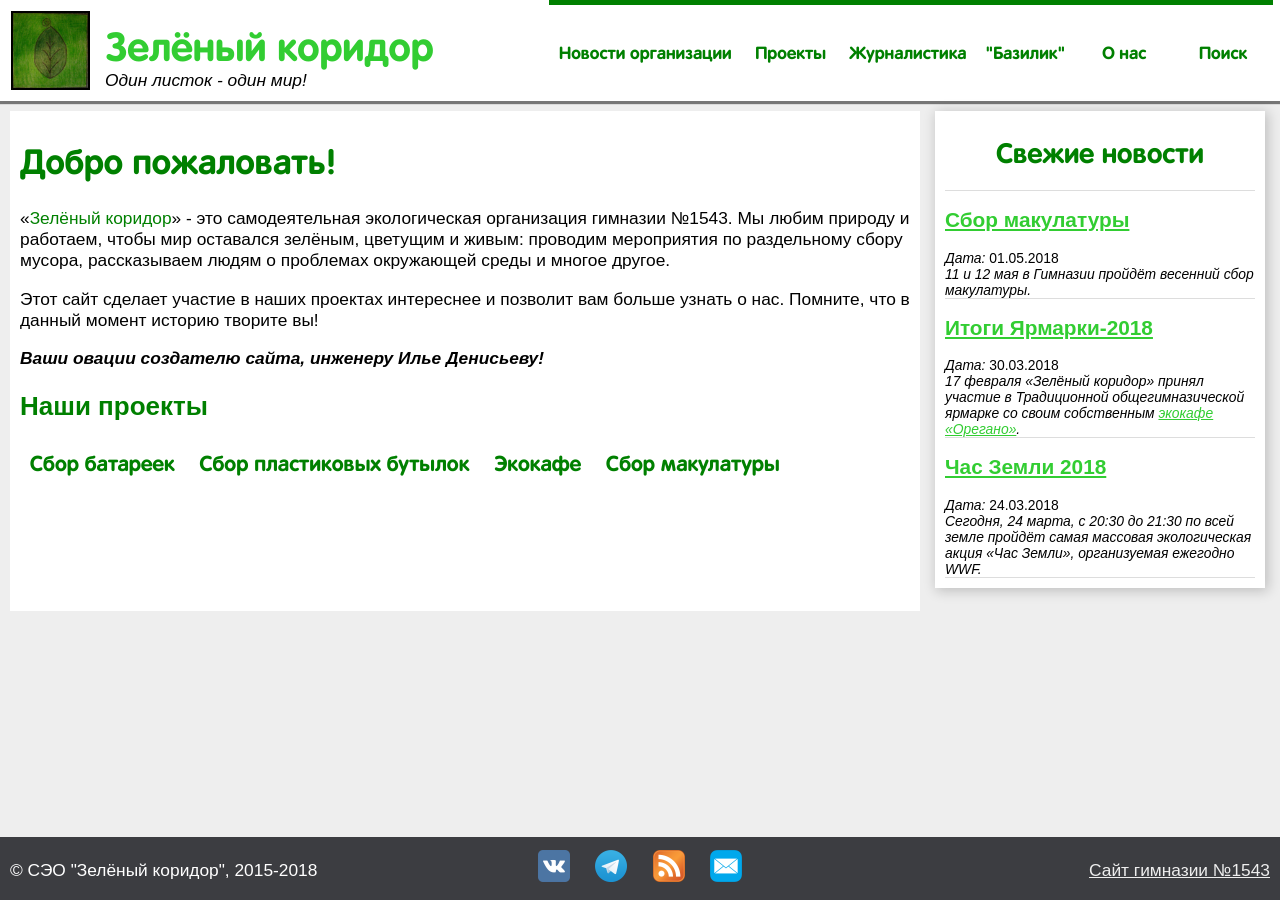
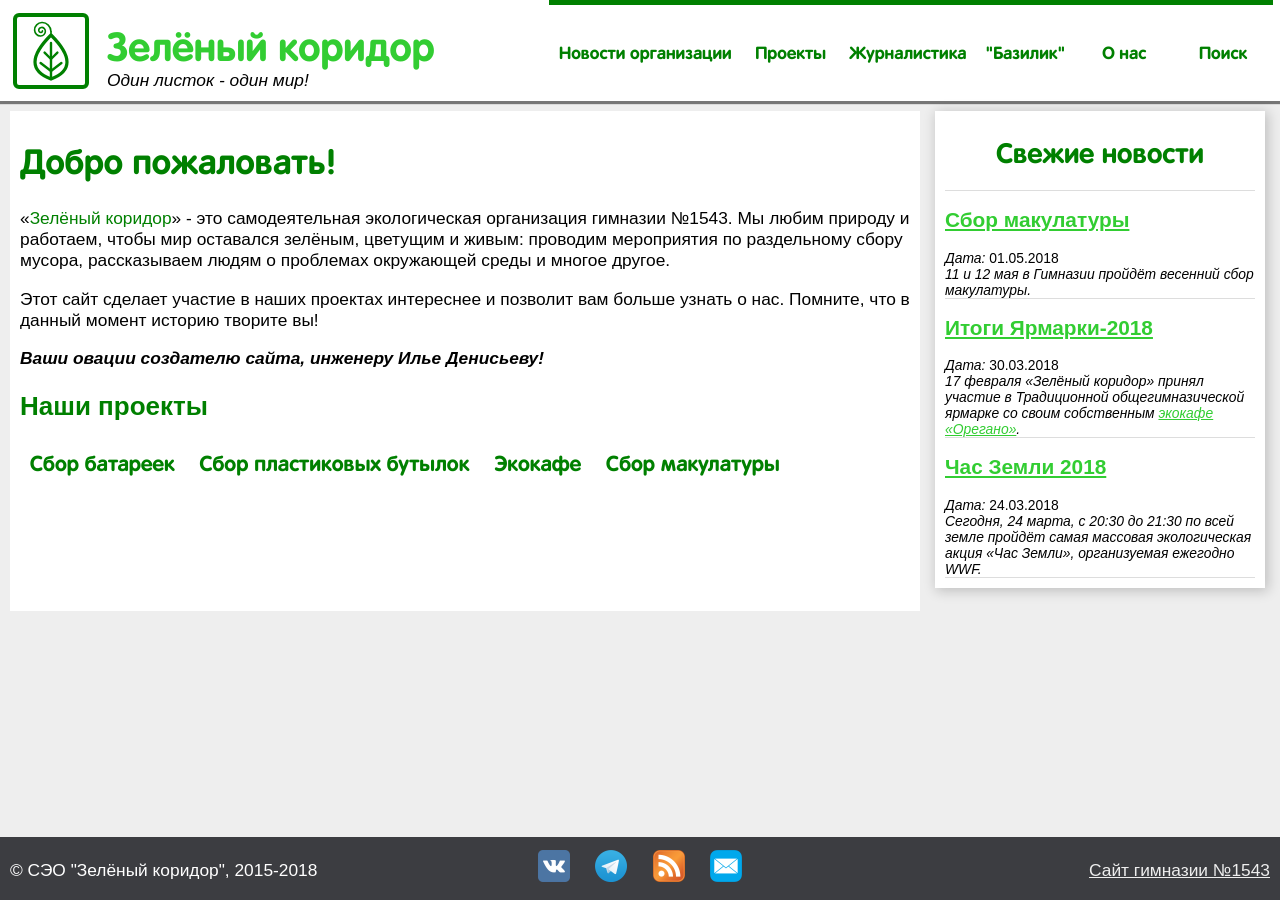
Before and after one commit to elkcl/zelkor.github.io, a Jekyll site: the page built from index.html, in a window 1280 px wide. Built offline with Jekyll 4.4.1, drawn with Linux system fonts in a browser that asks for light colours.

Commit message:
Новый логотип

```diff
--- a/_layouts/default.html
+++ b/_layouts/default.html
@@ -64,7 +64,7 @@
       <a href="/" class="no-visited title">Зелёный коридор</a><br />
       <span id="slogan">Один листок - один мир!</span></div>-->
       <table id="headermobile">
-        <tr><td><img src="/img/logo.png" alt="Лого" class="logo" /></td>
+        <tr><td><img src="/img/logo_test.svg" alt="Лого" class="logo" /></td>
           <td><a href="/" class="no-visited title">Зелёный коридор</a></td>
         </tr>
       </table>
--- a/css/main.css
+++ b/css/main.css
@@ -50,10 +50,11 @@ header {
 
 .logo {
   width: auto;
-  height: 75px;
+  height: 80px;
   margin: 6px;
+  margin-bottom: 5px;
   padding: 0;
-  border: 2px solid #000;
+  /*border: 2px solid #000;*/
   vertical-align: middle;
 }
 
@@ -92,7 +93,7 @@ footer {
   font: italic normal 13pt sans-serif;
   position: absolute;
   top: 70px;
-  left: 105px;
+  left: 107px;
 }
 
 .italic {
```
Also changed, not shown: img/logo_test.svg (added).
